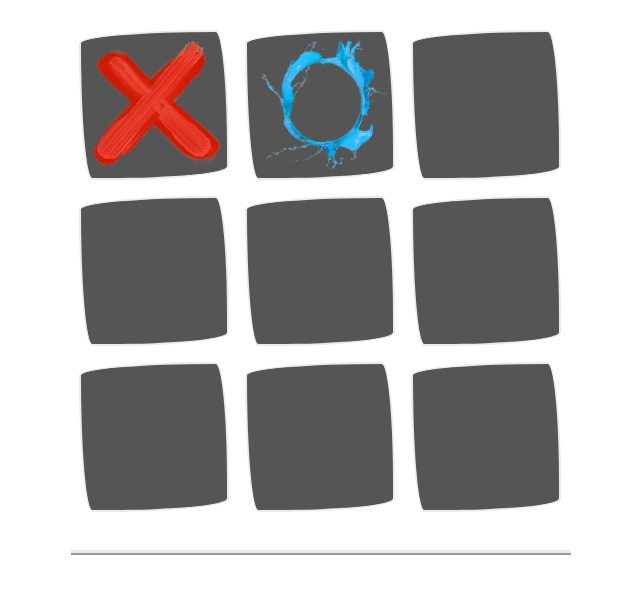
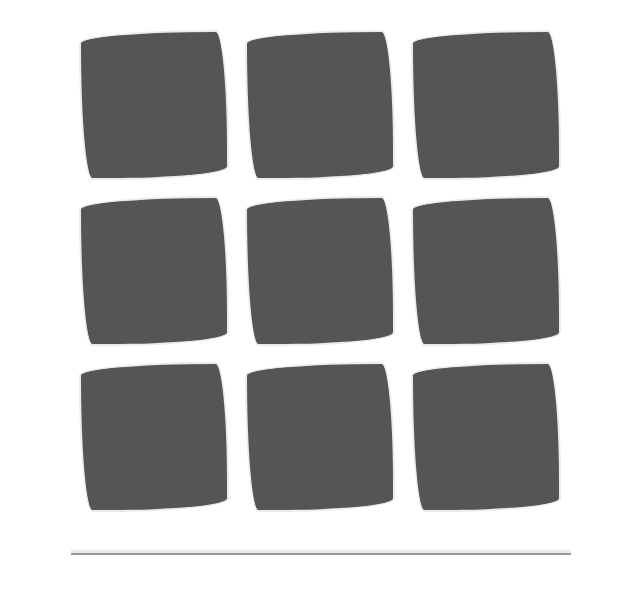
Before and after one commit to Agarrow24/ticTacToe, a website: page src/views/plateau.html in a window 1280 px wide. Shown: the part 81-674 px from the top of the page, without its empty margins (319-959 px from the left). Drawn offline with nearby package versions, Linux system fonts and the light colour scheme; files whose address does not match are found by name; a web font is replaced by a local one.

Commit message:
Fixed affichage plateau

```diff
--- a/src/views/plateau.html
+++ b/src/views/plateau.html
@@ -19,8 +19,8 @@
         <section class="col-lg-12">
             <div id="Jeu">
                 <div>
-                    <button type="button" class="btn btn-secondary"><img src='croiss.png' width="128" height="128"></button>
-                    <button type="button" class="btn btn-secondary"><img src='circl.png' width="128" height="128"></button>
+                    <button type="button" class="btn btn-secondary"></button>
+                    <button type="button" class="btn btn-secondary"></button>
                     <button type="button" class="btn btn-secondary"></button>
                 </div>
                 <div>
```
